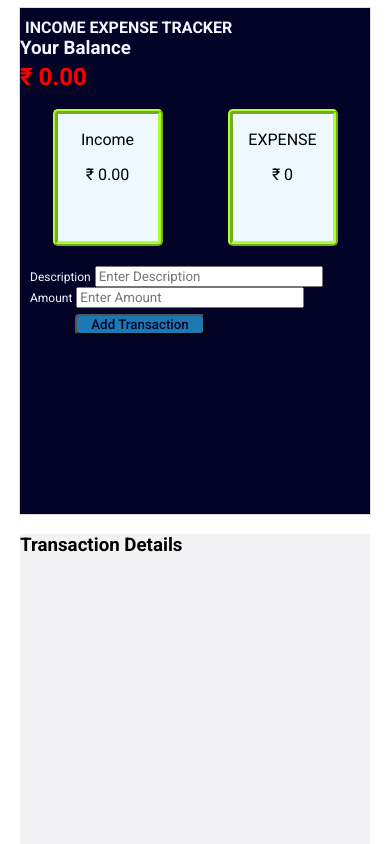
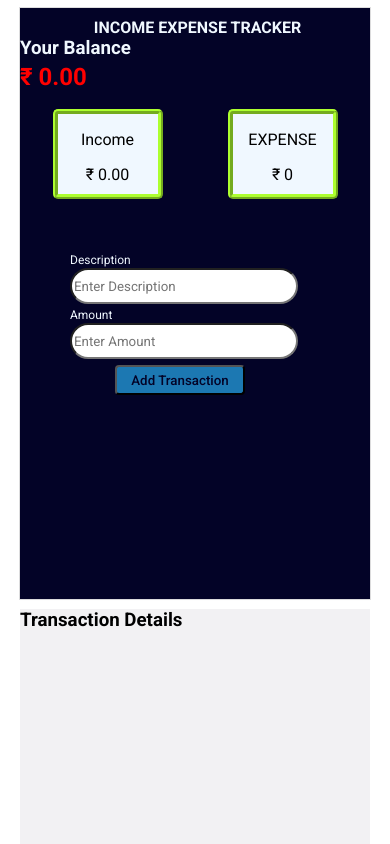
Before and after one commit to Kevinraj15/Income-Expense-Tracker, a plain HTML site: page index.html in a window 390 px wide. Shown: the top 844 px of the page. Drawn offline with Linux system fonts and the light colour scheme; a web font is replaced by a local one.

Commit message:
Update style.css

```diff
--- a/style.css
+++ b/style.css
@@ -151,16 +151,37 @@ form button:active{
     .box{
         display: flex;
         flex-direction: row;
-        gap: 20px;
+        gap: 10px;
     }
     .first{
         width: 350px;
+        height: 70vh;
+    }
+    .first h4{
+        display: flex;
+        justify-content: center;
+    }
+    .innerBox1{
+        height: 80px;
+    }
+    form {
+        margin: 50px;
+    }
+    form input,button{
+
+        height: 30px;
+        border-radius: 25px;
+    }
+
+
+    .second{
+        width: 350px;
         height: 60vh;
     }
-    .second{
-        width :350px;
-        height: 60vh;
+    #trans li{
+        width: 300px;
     }
+
 
   }
 
```
